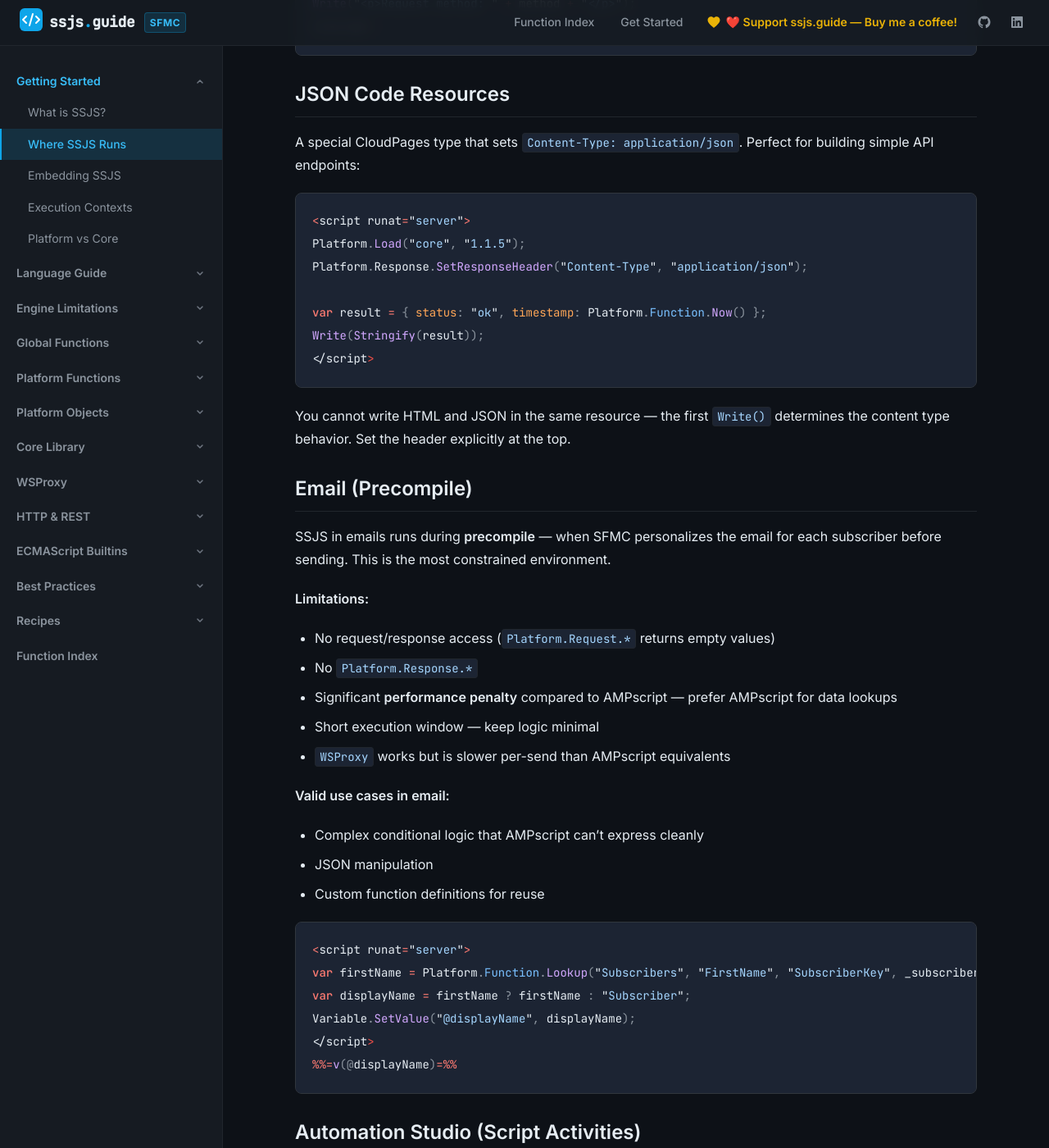
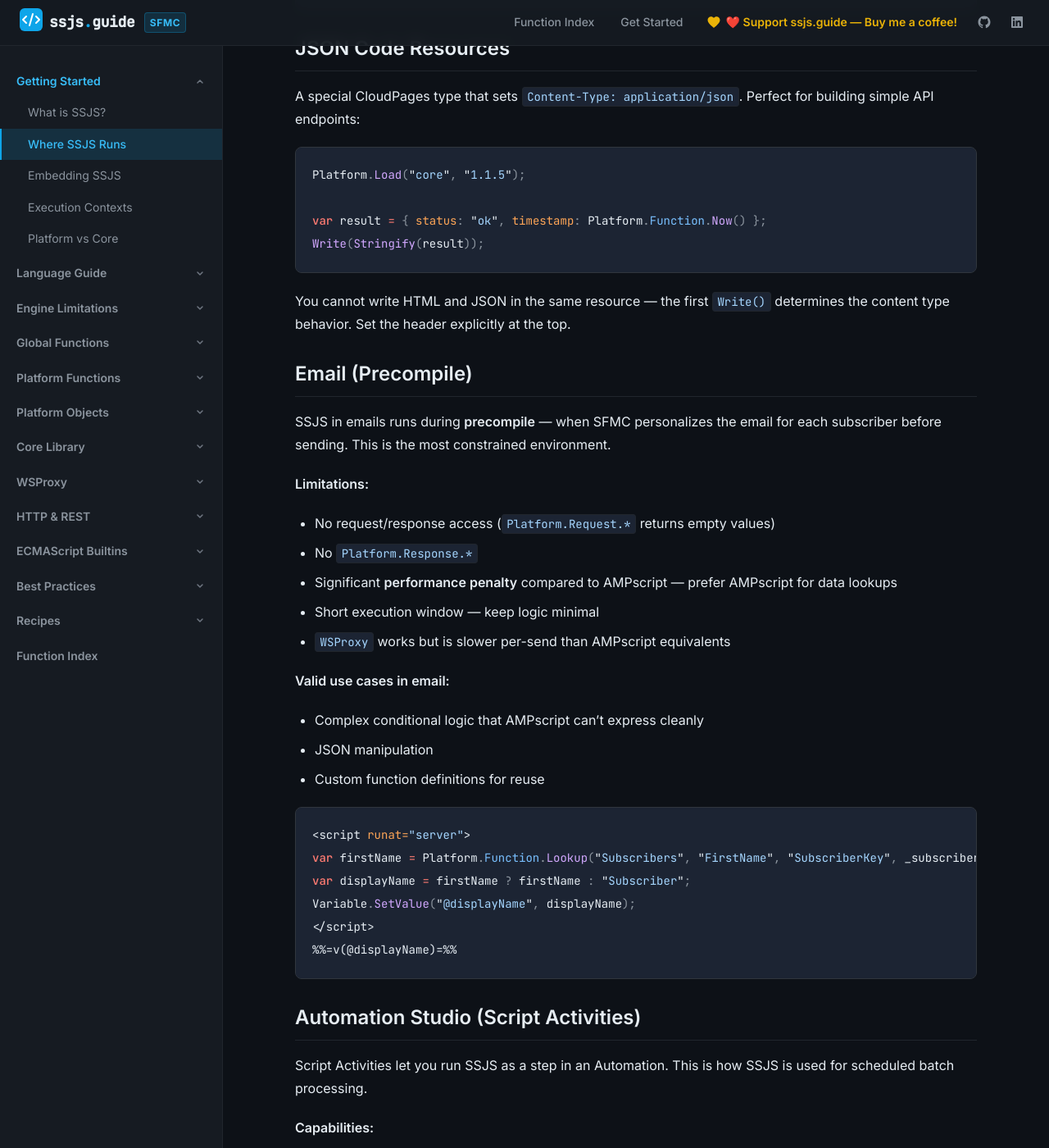
Before and after one commit to JoernBerkefeld/ssjs.guide, a Jekyll site: the page built from getting-started/where-ssjs-runs.md, in a window 1280 px wide and 1400 px high, scrolled down 1033 px. Shown: the whole window at 82% size. Built offline with Jekyll 4.4.1, drawn with Linux system fonts in a browser that asks for light colours; some of the changed text lies outside the part shown.

Commit message:
minor fixes

````diff
--- a/getting-started/where-ssjs-runs.md
+++ b/getting-started/where-ssjs-runs.md
@@ -24,11 +24,9 @@
 - Requests time out (no documented limit, but ~30s is a practical ceiling for external calls)
 
 ```javascript
-<script runat="server">
 Platform.Load("core", "1.1.5");
 var method = Platform.Request.Method; // "GET" or "POST"
 Write("<p>Request method: " + method + "</p>");
-</script>
 ```
 
 ## JSON Code Resources
@@ -36,13 +34,10 @@
 A special CloudPages type that sets `Content-Type: application/json`. Perfect for building simple API endpoints:
 
 ```javascript
-<script runat="server">
 Platform.Load("core", "1.1.5");
-Platform.Response.SetResponseHeader("Content-Type", "application/json");
 
 var result = { status: "ok", timestamp: Platform.Function.Now() };
 Write(Stringify(result));
-</script>
 ```
 
 You cannot write HTML and JSON in the same resource — the first `Write()` determines the content type behavior. Set the header explicitly at the top.
@@ -63,7 +58,7 @@
 - JSON manipulation
 - Custom function definitions for reuse
 
-```javascript
+```html
 <script runat="server">
 var firstName = Platform.Function.Lookup("Subscribers", "FirstName", "SubscriberKey", _subscriberKey);
 var displayName = firstName ? firstName : "Subscriber";
@@ -88,7 +83,6 @@
 - Use `Platform.Function.Now()` and date math to track elapsed time
 
 ```javascript
-<script runat="server">
 Platform.Load("core", "1.1.5");
 
 var startTime = new Date();
@@ -108,7 +102,6 @@
 }
 
 Write("Processed: " + processed + " items");
-</script>
 ```
 
 ## Triggered Send (Email)
````
Also changed, not shown: global-functions/variable.md (+0 -2 lines).
